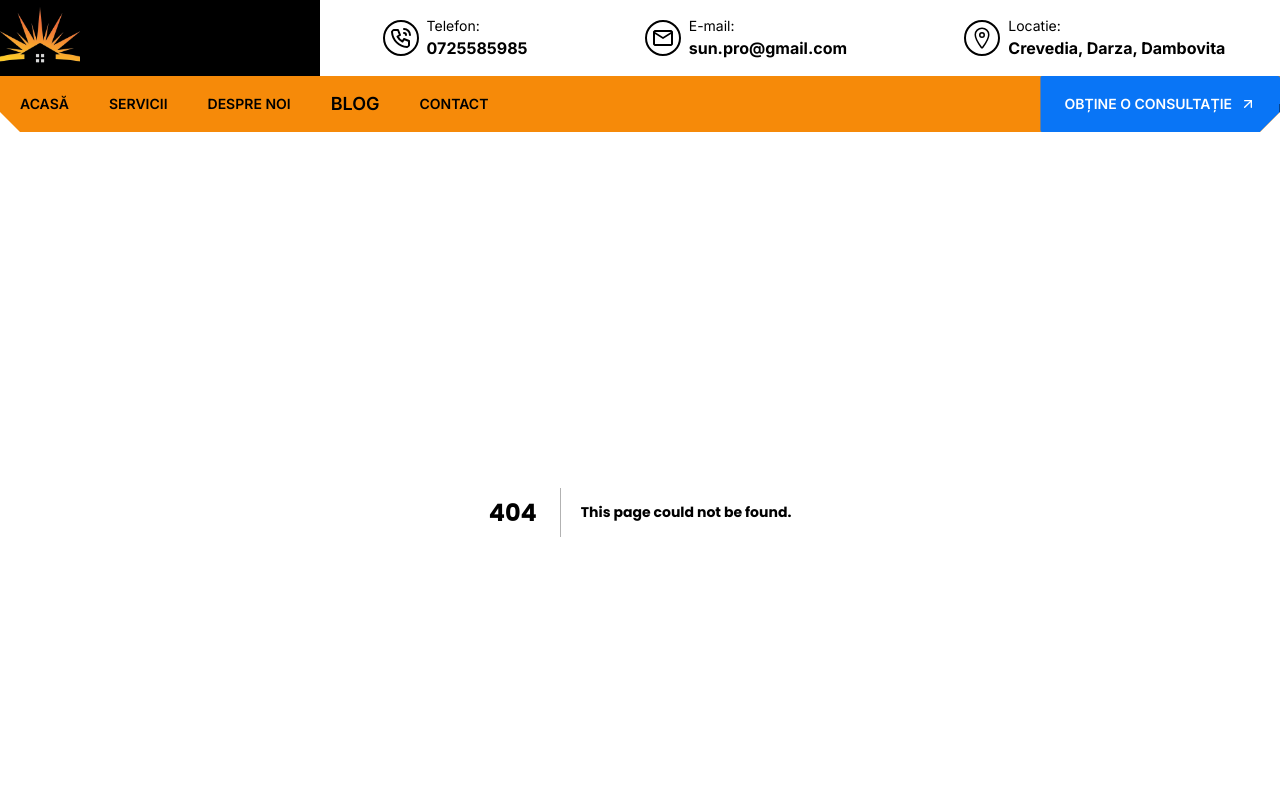
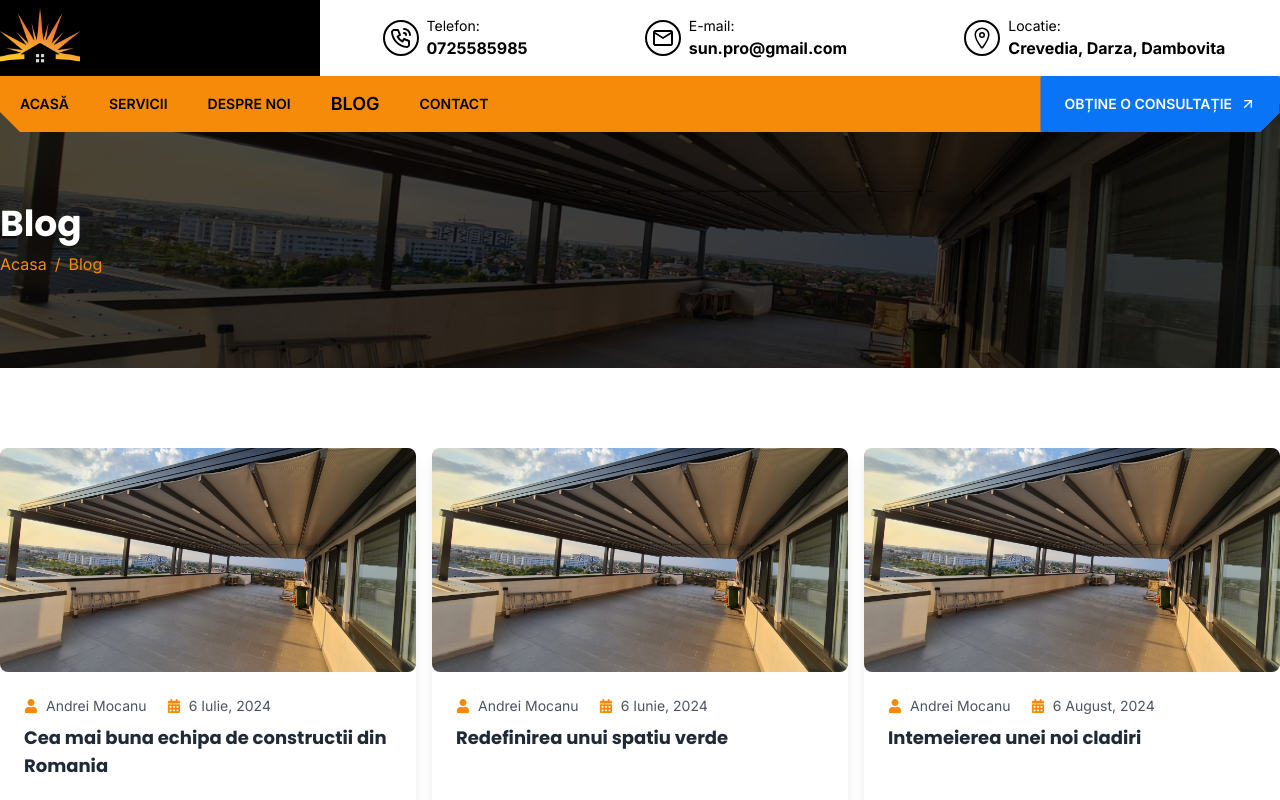
Before and after one commit to mocanuandrei1/sun-pro-2, a Next.js app: page /blog in a window 1280 px wide. Before the commit this address had no page. Shown: the top 800 px of the page. Built offline with nearby package versions, Linux system fonts and the light colour scheme.

Commit message:
Refactor CSS for blog cards component

```diff
--- /dev/null
+++ b/src/app/(pageLayout)/blog/page.js
@@ -0,0 +1,10 @@
+import BlogCards from "@/components/BlogCards";
+import React from "react";
+
+export default function page() {
+  return (
+    <div>
+      <BlogCards />
+    </div>
+  );
+}
--- a/src/app/globals.css
+++ b/src/app/globals.css
@@ -223,3 +223,21 @@
   transform: rotateY(180deg);
   transition-delay: 0.1s;
 }
+
+/* Stilul pentru dreptunghiul vertical */
+.vertical-rect {
+  position: absolute;
+  top: -50%; /* Ajustează pentru a acoperi imaginea */
+  bottom: -50%; /* Ajustează pentru a acoperi imaginea */
+  left: 0;
+  width: 25%; /* Lățimea dreptunghiului */
+  background-color: rgba(255, 255, 255, 0.3); /* Culoare albă translucidă */
+  transform: translateX(-200%) rotate(-30deg); /* Poziționează dreptunghiul în afara vizualului și îl rotește */
+  transition: transform 2s ease-in-out;
+  transform-origin: center; /* Setează punctul de rotație */
+}
+
+/* La hover, deplasează dreptunghiul la dreapta */
+.group:hover .vertical-rect {
+  transform: translateX(500%) rotate(-30deg); /* Translatează și menține rotația */
+}
--- /dev/null
+++ b/src/components/BlogCards.js
@@ -0,0 +1,83 @@
+import Image from "next/image";
+import React from "react";
+import { FaCalendarAlt, FaUser } from "react-icons/fa";
+import { FiArrowUpRight } from "react-icons/fi";
+
+export default function BlogCards() {
+  const blogs = [
+    {
+      id: 1,
+      image: "/Hero1.jpg",
+      author: "Andrei Mocanu",
+      date: "6 Iulie, 2024",
+      title: "Cea mai buna echipa de constructii din Romania",
+      link: "#",
+    },
+    {
+      id: 2,
+      image: "/Hero1.jpg",
+      author: "Andrei Mocanu",
+      date: "6 Iunie, 2024",
+      title: "Redefinirea unui spatiu verde",
+      link: "#",
+    },
+    {
+      id: 3,
+      image: "/Hero1.jpg",
+      author: "Andrei Mocanu",
+      date: "6 August, 2024",
+      title: "Intemeierea unei noi cladiri",
+      link: "#",
+    },
+  ];
+
+  return (
+    <div className="grid grid-cols-3 gap-4 mx-auto max-w-7xl py-20">
+      {blogs.map((blog) => (
+        <div
+          key={blog.id}
+          className="bg-white rounded-lg shadow-lg flex flex-col group"
+        >
+          <div className="relative overflow-hidden">
+            {/* Imaginea principală */}
+            <Image
+              src={blog.image}
+              alt={blog.title}
+              width={400}
+              height={300}
+              className="w-full h-56 object-cover rounded-lg transition-transform duration-500 group-hover:scale-105"
+            />
+            <div className="vertical-rect"></div>
+          </div>
+          <div className="flex flex-col justify-between p-6 flex-grow">
+            <div className="flex items-center gap-5 text-sm text-gray-600 mb-2">
+              <span className="flex items-center gap-2 hover:text-[#f68a09]">
+                <FaUser className="text-[#f68a09]" />
+                {blog.author}
+              </span>
+
+              <span className="flex items-center gap-2 hover:text-[#f68a09]">
+                <FaCalendarAlt className="text-[#f68a09]" />
+                {blog.date}
+              </span>
+            </div>
+            <div className="flex flex-col justify-between flex-grow">
+              <h3 className="text-lg font-semibold text-gray-800 mb-4">
+                {blog.title}
+              </h3>
+              <div className="mt-auto">
+                <a
+                  href={blog.link}
+                  className="text-[#f68a09] text-sm font-bold flex items-center group"
+                >
+                  Citeste mai mult
+                  <FiArrowUpRight className="pl-2 text-2xl transition-transform duration-500 group-hover:rotate-45" />
+                </a>
+              </div>
+            </div>
+          </div>
+        </div>
+      ))}
+    </div>
+  );
+}
```
